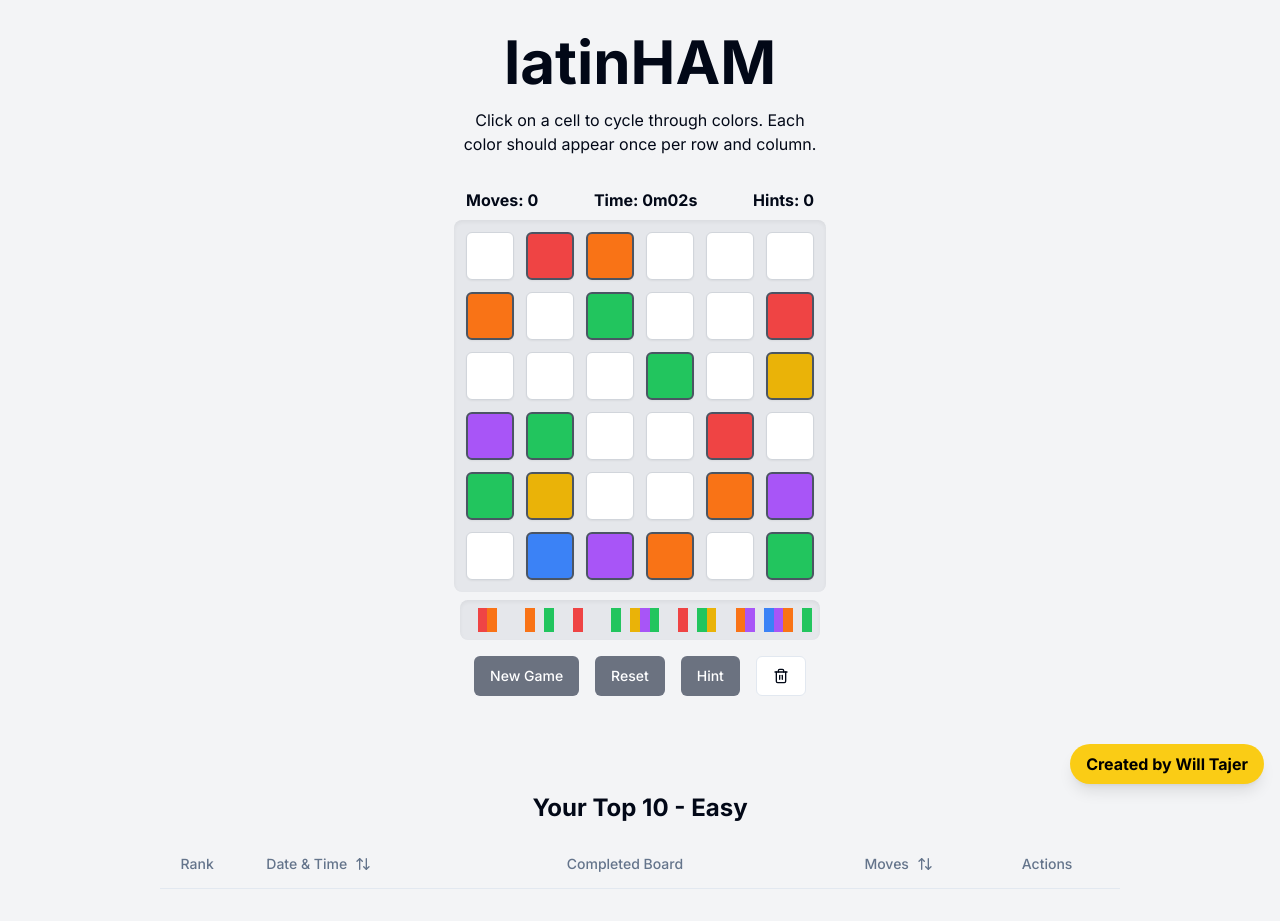
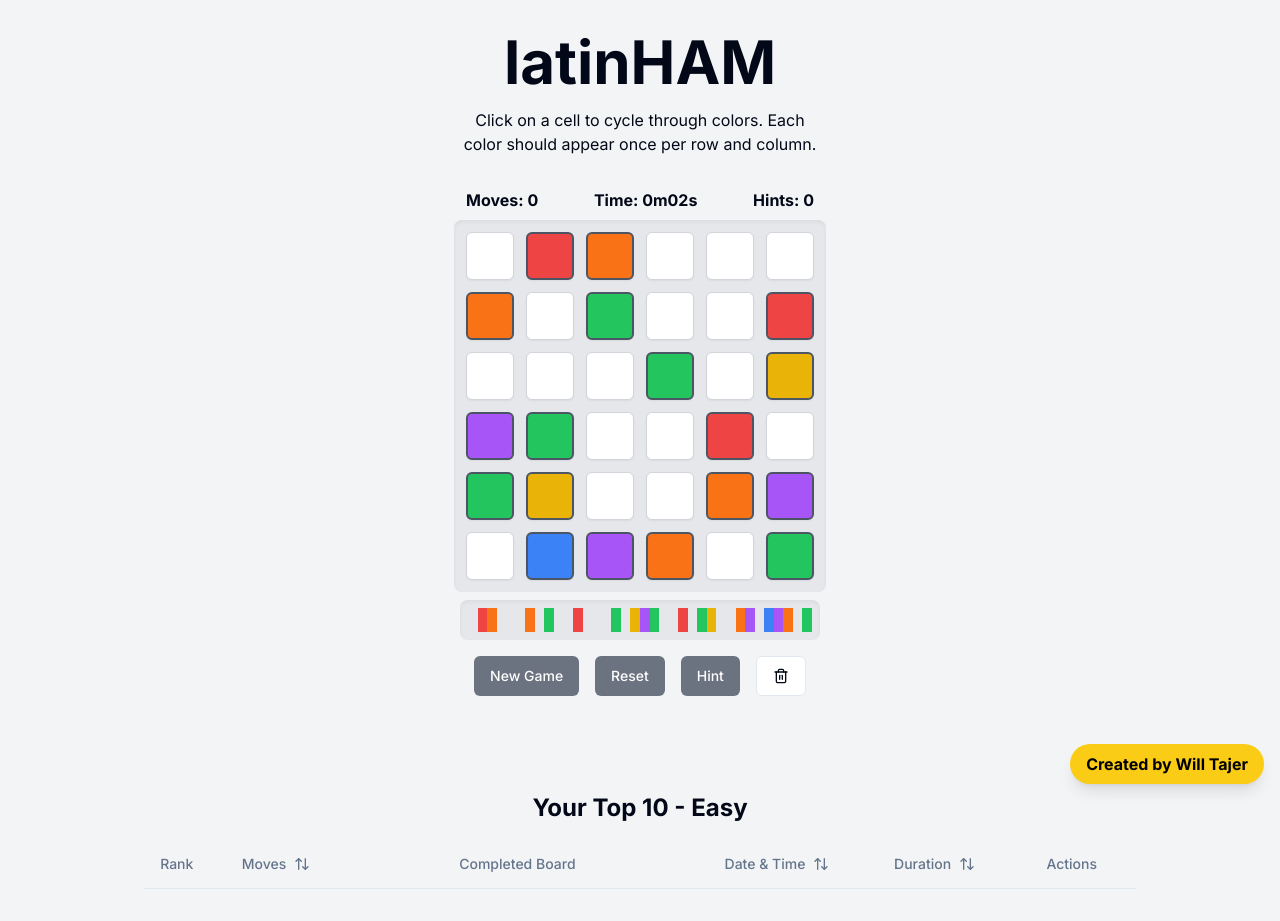
Before and after one commit to willtajer/latinHAM, a Next.js app: page / in a window 1280 px wide. Both pictures are taken after a click on the button "Easy". Built offline with nearby package versions, Linux system fonts and the light colour scheme.

Commit message:
adjust leaderboard layout

```diff
--- a/components/LatinHamGame.tsx
+++ b/components/LatinHamGame.tsx
@@ -169,7 +169,6 @@ const LatinHamGame: React.FC = () => {
         timestamp: new Date().toISOString(),
         moves: moveCount,
         time: elapsedTime,
-        hints: hintCount,
         grid: grid.map(row => [...row]),
         initialGrid: initialGrid.map(row => [...row])
       }
@@ -330,7 +329,6 @@ const LatinHamGame: React.FC = () => {
     setGameState('viewing')
     setMoveCount(entry.moves)
     setElapsedTime(entry.time)
-    setHintCount(entry.hints)
   }, [gameState, grid])
 
   const handleBackToGame = useCallback(() => {
@@ -407,7 +405,7 @@ const LatinHamGame: React.FC = () => {
     // Convert canvas to image and download
     const dataUrl = canvas.toDataURL('image/png')
     const link = document.createElement('a')
-    const fileName = `latinHAM_${difficulty}_rank${rank}_${formatDateTime(entry.timestamp)}_moves${entry.moves}_time${formatTime(entry.time)}_hints${entry.hints}.png`
+    const fileName = `latinHAM_${difficulty}_rank${rank}_${formatDateTime(entry.timestamp)}_moves${entry.moves}_time${formatTime(entry.time)}.png`
     link.download = fileName
     link.href = dataUrl
     link.click()
--- a/components/Leaderboard.tsx
+++ b/components/Leaderboard.tsx
@@ -7,7 +7,6 @@ export interface LeaderboardEntry {
   timestamp: string
   moves: number
   time: number
-  hints: number
   grid: number[][]
   initialGrid: number[][]
 }
@@ -46,8 +45,8 @@ const MiniProgressBar: React.FC<{ grid: number[][] }> = ({ grid }) => {
 }
 
 export function Leaderboard({ entries, difficulty, onViewCompletedBoard, onDownloadCompletedBoard }: LeaderboardProps) {
-  const [sortColumn, setSortColumn] = useState<keyof LeaderboardEntry>('timestamp')
-  const [sortDirection, setSortDirection] = useState<'asc' | 'desc'>('desc')
+  const [sortColumn, setSortColumn] = useState<keyof LeaderboardEntry>('moves')
+  const [sortDirection, setSortDirection] = useState<'asc' | 'desc'>('asc')
 
   const sortedEntries = [...entries].sort((a, b) => {
     if (a[sortColumn] < b[sortColumn]) return sortDirection === 'asc' ? -1 : 1
@@ -60,7 +59,7 @@ export function Leaderboard({ entries, difficulty, onViewCompletedBoard, onDownl
       setSortDirection(prev => prev === 'asc' ? 'desc' : 'asc')
     } else {
       setSortColumn(column)
-      setSortDirection('desc')
+      setSortDirection('asc')
     }
   }
 
@@ -75,23 +74,34 @@ export function Leaderboard({ entries, difficulty, onViewCompletedBoard, onDownl
     return `${time} ${formattedDate}`
   }
 
+  const formatDuration = (seconds: number) => {
+    const minutes = Math.floor(seconds / 60)
+    const remainingSeconds = seconds % 60
+    return `${minutes}m ${remainingSeconds}s`
+  }
+
   return (
-    <div className="w-full max-w-5xl mx-auto px-8">
+    <div className="w-full max-w-5xl mx-auto px-4">
       <h2 className="text-2xl font-bold mb-4 text-center">Your Top 10 - {difficulty.charAt(0).toUpperCase() + difficulty.slice(1)}</h2>
       <div className="overflow-x-auto">
         <Table className="w-full">
           <TableHeader>
             <TableRow>
               <TableHead className="w-16 text-center">Rank</TableHead>
-              <TableHead className="w-40">
-                <Button variant="ghost" onClick={() => handleSort('timestamp')} className="w-full justify-start">
+              <TableHead className="w-24 text-center">
+                <Button variant="ghost" onClick={() => handleSort('moves')} className="w-full justify-center">
+                  Moves <ArrowUpDown className="ml-2 h-4 w-4" />
+                </Button>
+              </TableHead>
+              <TableHead className="w-[calc(6*3rem+5*0.75rem)] text-center">Completed Board</TableHead>
+              <TableHead className="w-40 text-center">
+                <Button variant="ghost" onClick={() => handleSort('timestamp')} className="w-full justify-center">
                   Date & Time <ArrowUpDown className="ml-2 h-4 w-4" />
                 </Button>
               </TableHead>
-              <TableHead className="w-[calc(6*3rem+5*0.75rem)] text-center">Completed Board</TableHead>
-              <TableHead className="w-24 text-center">
-                <Button variant="ghost" onClick={() => handleSort('moves')} className="w-full justify-center">
-                  Moves <ArrowUpDown className="ml-2 h-4 w-4" />
+              <TableHead className="w-32 text-center">
+                <Button variant="ghost" onClick={() => handleSort('time')} className="w-full justify-center">
+                  Duration <ArrowUpDown className="ml-2 h-4 w-4" />
                 </Button>
               </TableHead>
               <TableHead className="w-32 text-center">Actions</TableHead>
@@ -101,14 +111,14 @@ export function Leaderboard({ entries, difficulty, onViewCompletedBoard, onDownl
             {sortedEntries.map((entry, index) => (
               <TableRow key={entry.timestamp}>
                 <TableCell className="font-medium text-center align-middle">{index + 1}</TableCell>
-                <TableCell className="align-middle">{formatDateTime(entry.timestamp)}</TableCell>
+                <TableCell className="text-center align-middle">{entry.moves}</TableCell>
                 <TableCell className="text-center py-2">
-                  <div className="flex justify-center">
+                  <div className="flex w-[calc(6*3rem+6*0.75rem)] justify-center">
                     <MiniProgressBar grid={entry.grid} />
                   </div>
                 </TableCell>
-                <TableCell className="text-center align-middle">{entry.moves}</TableCell>
-                <TableCell className="text-center align-middle">{entry.hints}</TableCell>
+                <TableCell className="text-center align-middle">{formatDateTime(entry.timestamp)}</TableCell>
+                <TableCell className="text-center align-middle">{formatDuration(entry.time)}</TableCell>
                 <TableCell className="text-center align-middle">
                   <div className="flex justify-center space-x-2">
                     <Button variant="outline" size="sm" onClick={() => onViewCompletedBoard(entry)}>
```
